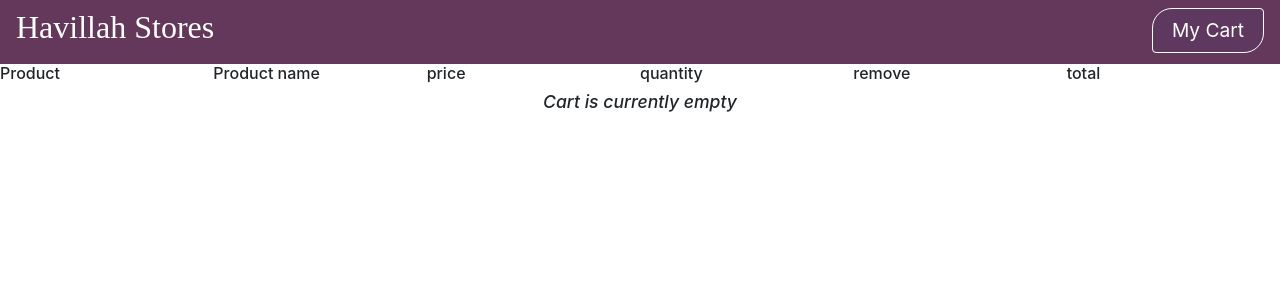
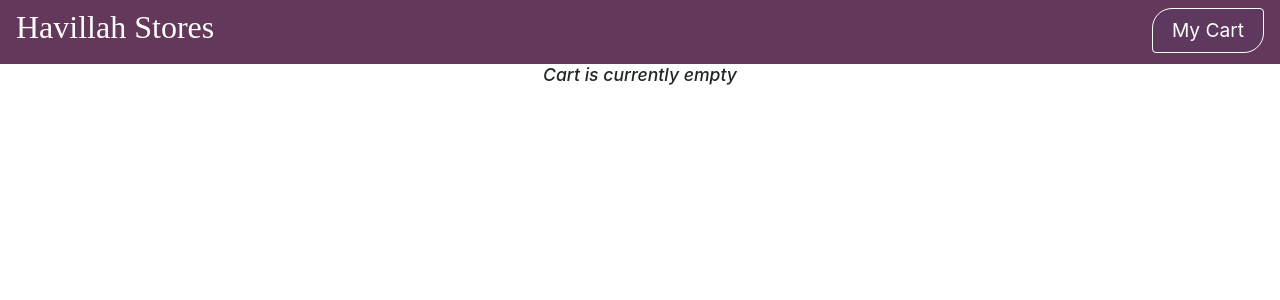
Before and after one commit to EmmanuelTheCoder/ecommerce-sample, a React (Create React App) app: page /cart in a window 1280 px wide. Shown: the top 300 px of the page. Built offline with nearby package versions, Linux system fonts and the light colour scheme.

Commit message:
changed cart prop display pattern

```diff
--- a/src/components/Cart.js
+++ b/src/components/Cart.js
@@ -20,19 +20,6 @@ export default function Cart() {
 
                     return(
                         <div>
-                            <div className="cart-list-header">
-                                <h1>Product</h1>
-                                <h1>Product name</h1>
-                                <h1>price</h1>
-                                <h1>quantity</h1>
-                                <h1>remove</h1>
-                                <h1>total</h1>
-                            </div>
-                            {/* {currentCartItem.map(items =>(
-
-                                <CartItems key={items.id} items={items}/>
-                            ))} */}
-
                             <CartItems items={currentCartItem} />
                         </div>
                     );
--- a/src/components/cartItems.js
+++ b/src/components/cartItems.js
@@ -1,8 +1,19 @@
-
-
 import '../App.css';
 
 export default function CartItems({items}) {
+
+  const ListHeader = () =>{
+    return(
+      <div className="cart-list-header">
+        <h1>Product</h1>
+        <h1>Product name</h1>
+        <h1>price</h1>
+        <h1>quantity</h1>
+        <h1>remove</h1>
+        <h1>total</h1>
+      </div>
+    )
+  }
 
   const DisplayItems = () =>{
       if(items.length === 0){
@@ -25,6 +36,7 @@ export default function CartItems({items}) {
     }
   return (
     <div className='cartitem-container'>
+      {items.length > 0 ? <ListHeader /> : ""}
       <DisplayItems />
     </div>
   );
```
Also changed, not shown: 1 other file (tests, documents, lock files or other folders).
